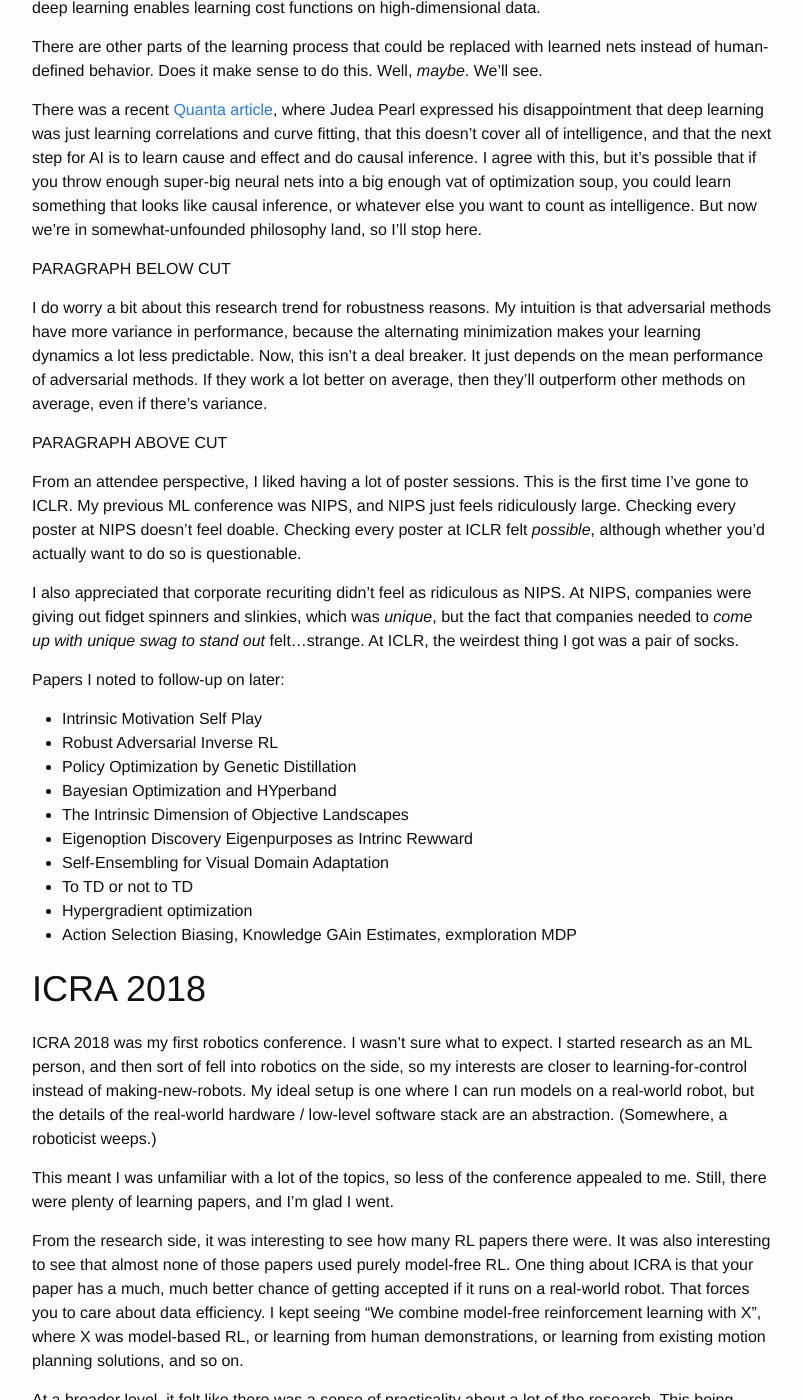
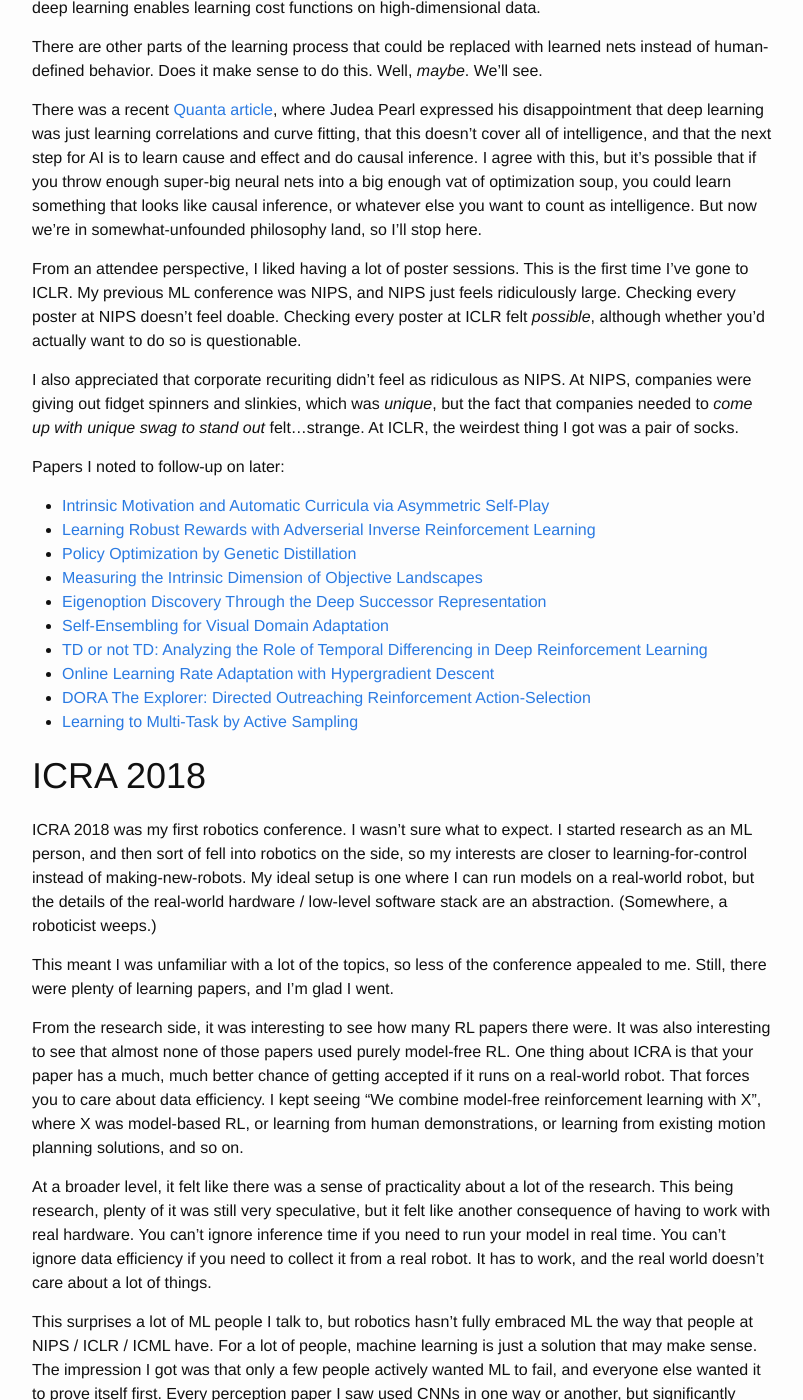
Before and after one commit to alexirpan/alexirpan.github.io, a Jekyll site: the page built from _posts/2018-05-28-iclr-icra.markdown, in a window 1280 px wide and 1400 px high, scrolled down 914 px. Shown: the whole window, without its empty margins (238-1041 px from the left). Built offline with Jekyll 4.4.1, drawn with Linux system fonts in a browser that asks for light colours; nearby versions of some CDN libraries; some of the changed text lies outside the part shown.

Commit message:
Removing cut paragraph, adding paper links

```diff
--- a/_posts/2018-05-28-iclr-icra.markdown
+++ b/_posts/2018-05-28-iclr-icra.markdown
@@ -62,17 +62,6 @@
 count as intelligence. But now we're in somewhat-unfounded philosophy land,
 so I'll stop here.
 
-PARAGRAPH BELOW CUT
-
-I do worry a bit about this research trend for robustness reasons.
-My intuition is that adversarial methods have more variance in performance,
-because the alternating minimization makes your learning dynamics a lot less
-predictable. Now, this isn't a deal breaker. It just depends
-on the mean performance of adversarial methods. If they work a lot better on average,
-then they'll outperform other methods on average, even if there's variance.
-
-PARAGRAPH ABOVE CUT
-
 From an attendee perspective, I liked having a lot of poster sessions. This is
 the first time I've gone to ICLR. My previous ML conference was NIPS, and NIPS
 just feels ridiculously large. Checking every poster at NIPS doesn't feel doable.
@@ -86,16 +75,16 @@
 
 Papers I noted to follow-up on later:
 
-* Intrinsic Motivation Self Play
-* Robust Adversarial Inverse RL
-* Policy Optimization by Genetic Distillation
-* Bayesian Optimization and HYperband
-* The Intrinsic Dimension of Objective Landscapes
-* Eigenoption Discovery Eigenpurposes as Intrinc Rewward
-* Self-Ensembling for Visual Domain Adaptation
-* To TD or not to TD
-* Hypergradient optimization
-* Action Selection Biasing, Knowledge GAin Estimates, exmploration MDP
+* [Intrinsic Motivation and Automatic Curricula via Asymmetric Self-Play](https://openreview.net/forum?id=SkT5Yg-RZ)
+* [Learning Robust Rewards with Adverserial Inverse Reinforcement Learning](https://openreview.net/forum?id=rkHywl-A-)
+* [Policy Optimization by Genetic Distillation](https://openreview.net/forum?id=ByOnmlWC-)
+* [Measuring the Intrinsic Dimension of Objective Landscapes](https://openreview.net/forum?id=ryup8-WCW)
+* [Eigenoption Discovery Through the Deep Successor Representation](https://openreview.net/forum?id=Bk8ZcAxR-)
+* [Self-Ensembling for Visual Domain Adaptation](https://openreview.net/forum?id=rkpoTaxA-)
+* [TD or not TD: Analyzing the Role of Temporal Differencing in Deep Reinforcement Learning](https://openreview.net/forum?id=HyiAuyb0b)
+* [Online Learning Rate Adaptation with Hypergradient Descent](https://openreview.net/forum?id=BkrsAzWAb)
+* [DORA The Explorer: Directed Outreaching Reinforcement Action-Selection](https://openreview.net/forum?id=ry1arUgCW)
+* [Learning to Multi-Task by Active Sampling](https://openreview.net/forum?id=B1nZ1weCZ)
 
 
 ICRA 2018
@@ -146,8 +135,8 @@
 
 Papers I noted to follow-up on later:
 
-* Applying Async Deep Classifcation Networks and Gaming RL BASED MOtion Planners
-* OptLayer - Practice Constrain Optimization
-* Synthetically Trained NN for Learning HUman-REadable PLans
-* Semantic Robo Programming for Goal-Directed Manipulaion
-* Interactive Perception
+* [Applying Asynchronous Deep Classification Network and Gaming Reinforcement Learning-Based Motion Planner to a Mobile Robot](http://ghryou.me/assets/pdf/ghryou_icra_2018.pdf)
+* [OptLayer - Practical Constrained Optimization for Deep Reinforcement Learning in the Real World](https://arxiv.org/abs/1709.07643)
+* [Synthetically Trained Neural Networks for Learning Human-Readable Plans from Real-World Demonstrations](https://arxiv.org/abs/1805.07054)
+* [Semantic Robot Programming for Goal-Directed Manipulation in Cluttered Scenes](https://www.youtube.com/watch?v=kOcdqUmXRRo)
+* [Interactive Perception: Leveraging Action in Perception and Perception in Action](https://arxiv.org/abs/1604.03670)
```
